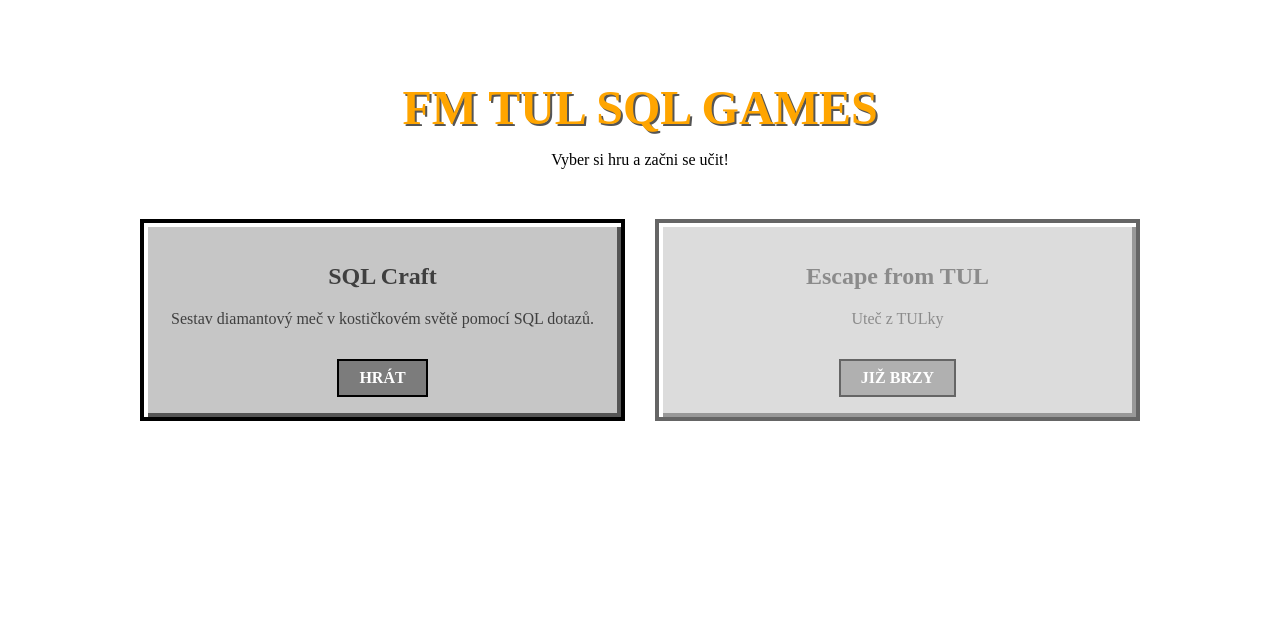
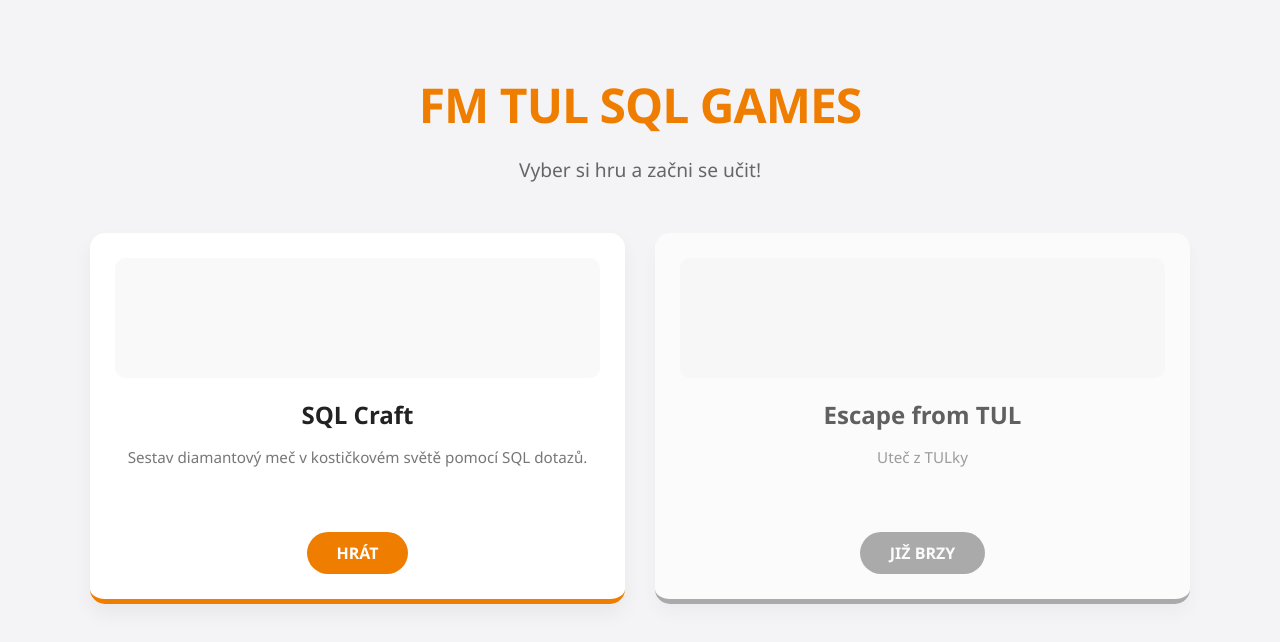
Before and after one commit to MarekProchazka12/fm-sql-games, a React (Vite) app: page / in a window 1280 px wide. Shown: the top 642 px of the page. Built offline with nearby package versions, Linux system fonts and the light colour scheme.

Commit message:
demo_styly

```diff
--- a/src/index.css
+++ b/src/index.css
@@ -1,69 +1,6 @@
-/*:root {
-  font-family: system-ui, Avenir, Helvetica, Arial, sans-serif;
-  line-height: 1.5;
-  font-weight: 400;
-
-  color-scheme: light dark;
-  color: rgba(255, 255, 255, 0.87);
-  background-color: #242424;
-
-  font-synthesis: none;
-  text-rendering: optimizeLegibility;
-  -webkit-font-smoothing: antialiased;
-  -moz-osx-font-smoothing: grayscale;
+body, html {
+  margin: 0;
+  padding: 0;
+  width: 100%;
+  height: 100%;
 }
-
-a {
-  font-weight: 500;
-  color: #646cff;
-  text-decoration: inherit;
-}
-a:hover {
-  color: #535bf2;
-}
-
-body {
-  margin: 0;
-  display: flex;
-  place-items: center;
-  min-width: 320px;
-  min-height: 100vh;
-}
-
-h1 {
-  font-size: 3.2em;
-  line-height: 1.1;
-}
-
-button {
-  border-radius: 8px;
-  border: 1px solid transparent;
-  padding: 0.6em 1.2em;
-  font-size: 1em;
-  font-weight: 500;
-  font-family: inherit;
-  background-color: #1a1a1a;
-  cursor: pointer;
-  transition: border-color 0.25s;
-}
-button:hover {
-  border-color: #646cff;
-}
-button:focus,
-button:focus-visible {
-  outline: 4px auto -webkit-focus-ring-color;
-}
-
-@media (prefers-color-scheme: light) {
-  :root {
-    color: #213547;
-    background-color: #ffffff;
-  }
-  a:hover {
-    color: #747bff;
-  }
-  button {
-    background-color: #f9f9f9;
-  }
-}
-*/
--- a/src/pages/Home.css
+++ b/src/pages/Home.css
@@ -1,73 +1,99 @@
-/* src/pages/Home.css */
+.home-container {
+  min-height: 100vh;
+  background-color: #f4f4f7;
+  font-family: 'Segoe UI', Roboto, sans-serif;
+  color: #333;
+  padding: 40px 20px;
+}
 
-.home-container {
-  max-width: 1000px;
-  margin: 0 auto;
-  padding: 40px 20px;
+.home-header {
   text-align: center;
+  margin-bottom: 50px;
 }
 
 .home-header h1 {
+  color: #ef7d00; /* TUL Oranžová */
   font-size: 3rem;
   margin-bottom: 10px;
-  color: orange;
-
-  text-shadow: 2px 2px #555; /* Minecraft-ish stín */
+  letter-spacing: -1px;
 }
 
-/* Nastavení mřížky */
+.home-header p {
+  color: #666;
+  font-size: 1.2rem;
+}
+
 .game-grid {
   display: grid;
-  /* Vytvoří sloupce, které se automaticky přizpůsobí šířce (min 280px) */
-  grid-template-columns: repeat(auto-fit, minmax(280px, 1fr));
-  gap: 30px; /* Mezera mezi kartičkami */
-  margin-top: 50px;
+  grid-template-columns: repeat(auto-fit, minmax(300px, 1fr));
+  gap: 30px;
+  max-width: 1100px;
+  margin: 0 auto;
 }
 
-/* Styl samotné kartičky */
 .game-card {
-  background: #c6c6c6;
-  border: 4px solid #000;
-  box-shadow: inset 4px 4px #fff, inset -4px -4px #555;
-  transition: transform 0.2s, box-shadow 0.2s;
-  cursor: pointer;
+  background: white;
+  border-radius: 15px;
+  overflow: hidden;
+  box-shadow: 0 10px 20px rgba(0,0,0,0.05);
+  transition: transform 0.3s ease, box-shadow 0.3s ease;
+  border-bottom: 5px solid #ef7d00; /* Oranžový detail */
+}
+
+.game-card:hover:not(.disabled) {
+  transform: translateY(-10px);
+  box-shadow: 0 15px 30px rgba(239, 125, 0, 0.2);
+}
+
+.game-card.disabled {
+  filter: grayscale(1);
+  opacity: 0.7;
+  cursor: not-allowed;
 }
 
 .game-card a {
   text-decoration: none;
-  color: #3f3f3f;
-  display: block;
-  padding: 20px;
+  color: inherit;
 }
 
-/* Hover efekt - kartička se "přiblíží" */
-.game-card:hover:not(.disabled) {
-  transform: translateY(-5px);
-  box-shadow: inset 4px 4px #fff, inset -4px -4px #555, 0 10px 20px rgba(0,0,0,0.3);
-}
-
-.game-card.disabled {
-  opacity: 0.6;
-  filter: grayscale(1);
-  cursor: not-allowed;
+.card-content {
+  padding: 25px;
+  text-align: center;
 }
 
 .card-image {
-  font-size: 4rem;
-  margin-bottom: 15px;
+  height: 120px;
+  background: #f9f9f9;
+  margin-bottom: 20px;
+  border-radius: 10px;
+  display: flex;
+  align-items: center;
+  justify-content: center;
+  font-size: 3rem;
+}
+
+.game-card h2 {
+  margin: 0 0 10px 0;
+  color: #222;
+}
+
+.game-card p {
+  color: #777;
+  font-size: 0.95rem;
+  height: 50px;
 }
 
 .play-button {
   display: inline-block;
-  margin-top: 15px;
-  background: #7c7c7c;
-  border: 2px solid #000;
+  margin-top: 20px;
+  padding: 10px 30px;
+  background-color: #ef7d00;
   color: white;
-  padding: 8px 20px;
+  border-radius: 25px;
   font-weight: bold;
+  transition: background 0.2s;
 }
 
 .game-card:hover .play-button {
-  background: #55ff55; /* Zelená při najetí na aktivní hru */
-  color: #000;
+  background-color: #cc6a00;
 }
--- /dev/null
+++ b/src/pages/sqlcraft/SQLCraftGame.css
@@ -0,0 +1,79 @@
+.game-screen {
+  max-width: 900px;
+  margin: 0 auto;
+  padding: 20px;
+  font-family: '/fonts/Minecraft.ttf', 'Courier New', monospace;
+}
+
+.info-bar {
+  background: #333;
+  color: #55ff55;
+  padding: 10px 20px;
+  border: 3px solid #000;
+  margin-bottom: 20px;
+  display: flex;
+  justify-content: space-between;
+}
+
+.task-book {
+  background: #f1f1f1;
+  border: 4px solid #000;
+  padding: 20px;
+  color: #222;
+  margin-bottom: 20px;
+  box-shadow: 5px 5px 0 rgba(0,0,0,0.1);
+}
+
+.task-book h3 {
+  margin-top: 0;
+  border-bottom: 2px solid #ccc;
+  padding-bottom: 5px;
+}
+
+textarea {
+  width: 100%;
+  height: 120px;
+  background: #000;
+  color: #55ff55;
+  border: 4px solid #7c7c7c;
+  padding: 15px;
+  font-family: 'Courier New', monospace;
+  font-size: 1.1rem;
+  margin-bottom: 10px;
+  outline: none;
+}
+
+.error-msg {
+  background: #ff5555;
+  color: white;
+  padding: 10px;
+  border: 3px solid #000;
+  margin: 10px 0;
+}
+
+.mc-table {
+  width: 100%;
+  border-collapse: collapse;
+  margin-top: 20px;
+  background: white;
+  color: black;
+}
+
+.mc-table th {
+  background: #7c7c7c;
+  color: white;
+  border: 2px solid #000;
+  padding: 10px;
+}
+
+.mc-table td {
+  border: 2px solid #000;
+  padding: 10px;
+}
+
+.loading {
+  text-align: center;
+  padding: 50px;
+  font-size: 2rem;
+  color: #55ff55;
+}
--- a/src/pages/sqlcraft/SQLCraftGame.jsx
+++ b/src/pages/sqlcraft/SQLCraftGame.jsx
@@ -1,8 +1,67 @@
+import React, { useState, useEffect } from 'react';
+import { useLocation } from 'react-router-dom';
+import initSqlJs from 'sql.js';
+import './SQLCraftGame.css';
 
+export default function SQLCraftGame() {
+  const location = useLocation();
+  const difficulty = location.state?.difficulty || 'easy';
 
-function SQLCraftGame(){
-  return(
-    <p>ahoj</p>
-  )
+  const [db, setDb] = useState(null);
+  const [query, setQuery] = useState("SELECT * FROM inventory");
+  const [result, setResult] = useState(null);
+  const [error, setError] = useState(null);
+
+  useEffect(() => {
+    initSqlJs({ locateFile: f => `/${f}` }).then(SQL => {
+      const database = new SQL.Database();
+      database.run("CREATE TABLE inventory (id INT, item TEXT, count INT);");
+      database.run("INSERT INTO inventory VALUES (1, 'Iron Sword', 1), (2, 'Apple', 5), (3, 'Torch', 16);");
+      setDb(database);
+    });
+  }, []);
+
+  const runSql = () => {
+    try {
+      const res = db.exec(query);
+      setResult(res);
+      setError(null);
+    } catch (e) {
+      setError(e.message);
+    }
+  };
+
+  if (!db) return <div className="loading">Načítám svět...</div>;
+
+  return (
+    <div className="game-screen">
+      <div className="info-bar">
+        <span>Hráč: Steve</span> | <span>Obtížnost: {difficulty}</span>
+      </div>
+
+      <div className="task-book">
+        <h3>Úkol 1: Inventář</h3>
+        <p>Vypiš všechny věci z tabulky <strong>inventory</strong>.</p>
+        {difficulty === 'easy' && <small>Nápověda: Použij SELECT * FROM ...</small>}
+      </div>
+
+      <textarea value={query} onChange={(e) => setQuery(e.target.value)} />
+      <button onClick={runSql} className="mc-btn">PROVÉST DOTAZ</button>
+
+      {error && <div className="error-msg">{error}</div>}
+
+      {result && (
+        <table className="mc-table">
+          <thead>
+            <tr>{result[0].columns.map(c => <th key={c}>{c}</th>)}</tr>
+          </thead>
+          <tbody>
+            {result[0].values.map((row, i) => (
+              <tr key={i}>{row.map((val, j) => <td key={j}>{val}</td>)}</tr>
+            ))}
+          </tbody>
+        </table>
+      )}
+    </div>
+  );
 }
-export default SQLCraftGame;
--- /dev/null
+++ b/src/pages/sqlcraft/SQLCraftSetup.css
@@ -0,0 +1,55 @@
+.mc-gui-container {
+  height: 100vh;
+  background: linear-gradient(rgba(0,0,0,0.7), rgba(0,0,0,0.7)), url('/assets/mc-bg.jpg');
+  background-size: cover;
+  display: flex;
+  align-items: center;
+  justify-content: center;
+  font-family: '/fonts/Minecraft.ttf', 'Courier New', monospace;
+}
+
+.mc-modal {
+  background: #c6c6c6;
+  border: 4px solid #000;
+  padding: 30px;
+  width: 400px;
+  text-align: center;
+  box-shadow: inset 4px 4px #fff, inset -4px -4px #555;
+}
+
+.mc-modal h1 {
+  color: #3f3f3f;
+  font-size: 1.5rem;
+  text-shadow: none;
+  margin-bottom: 10px;
+}
+
+.mc-modal p {
+  color: #555;
+  margin-bottom: 25px;
+}
+
+.mc-btn {
+  display: block;
+  width: 100%;
+  margin: 10px 0;
+  padding: 15px;
+  background: #7c7c7c;
+  border: 3px solid #000;
+  color: white;
+  font-family: inherit;
+  font-size: 1rem;
+  cursor: pointer;
+  text-shadow: 2px 2px #3f3f3f;
+  box-shadow: inset 3px 3px #bcbcbc, inset -3px -3px #444;
+}
+
+.mc-btn:hover {
+  background: #8c8c8c;
+  box-shadow: inset 4px 4px #cfcfcf, inset -4px -4px #333;
+}
+
+.mc-btn.secondary {
+  background: #5a5a5a;
+  margin-top: 20px;
+}
--- a/src/pages/sqlcraft/SQLCraftSetup.jsx
+++ b/src/pages/sqlcraft/SQLCraftSetup.jsx
@@ -1,7 +1,25 @@
-function SQLCraftSetup(){
-  return(
-    <p>ahoj</p>
-  )
+
+
+
+import { useNavigate } from 'react-router-dom';
+import './SQLCraftSetup.css';
+
+export default function SQLCraftSetup() {
+  const navigate = useNavigate();
+
+  const start = (level) => {
+    navigate('/sqlcraft/game', { state: { difficulty: level } });
+  };
+
+  return (
+    <div className="mc-gui-container">
+      <div className="mc-modal">
+        <h1>NASTAVENÍ EXPEDICE</h1>
+        <p>Vyber si náročnost úkolů:</p>
+        <button onClick={() => start('easy')} className="mc-btn">EASY (S nápovědou)</button>
+        <button onClick={() => start('hard')} className="mc-btn">HARD (Bez nápovědy)</button>
+        <button onClick={() => navigate('/')} className="mc-btn secondary">ZPĚT</button>
+      </div>
+    </div>
+  );
 }
-
-export default SQLCraftSetup;
```
Also changed, not shown: public/fonts/Minecraft.ttf (added).
